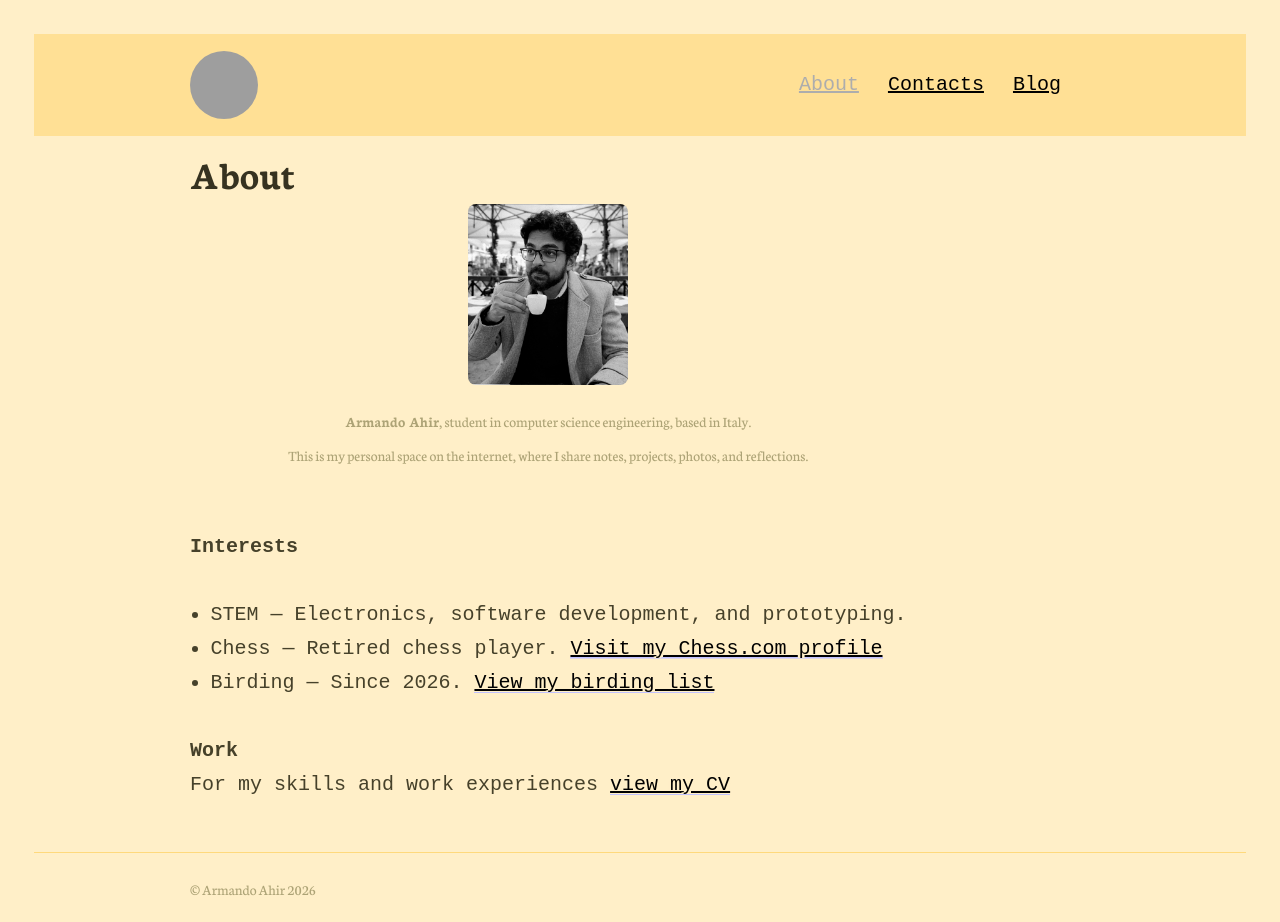
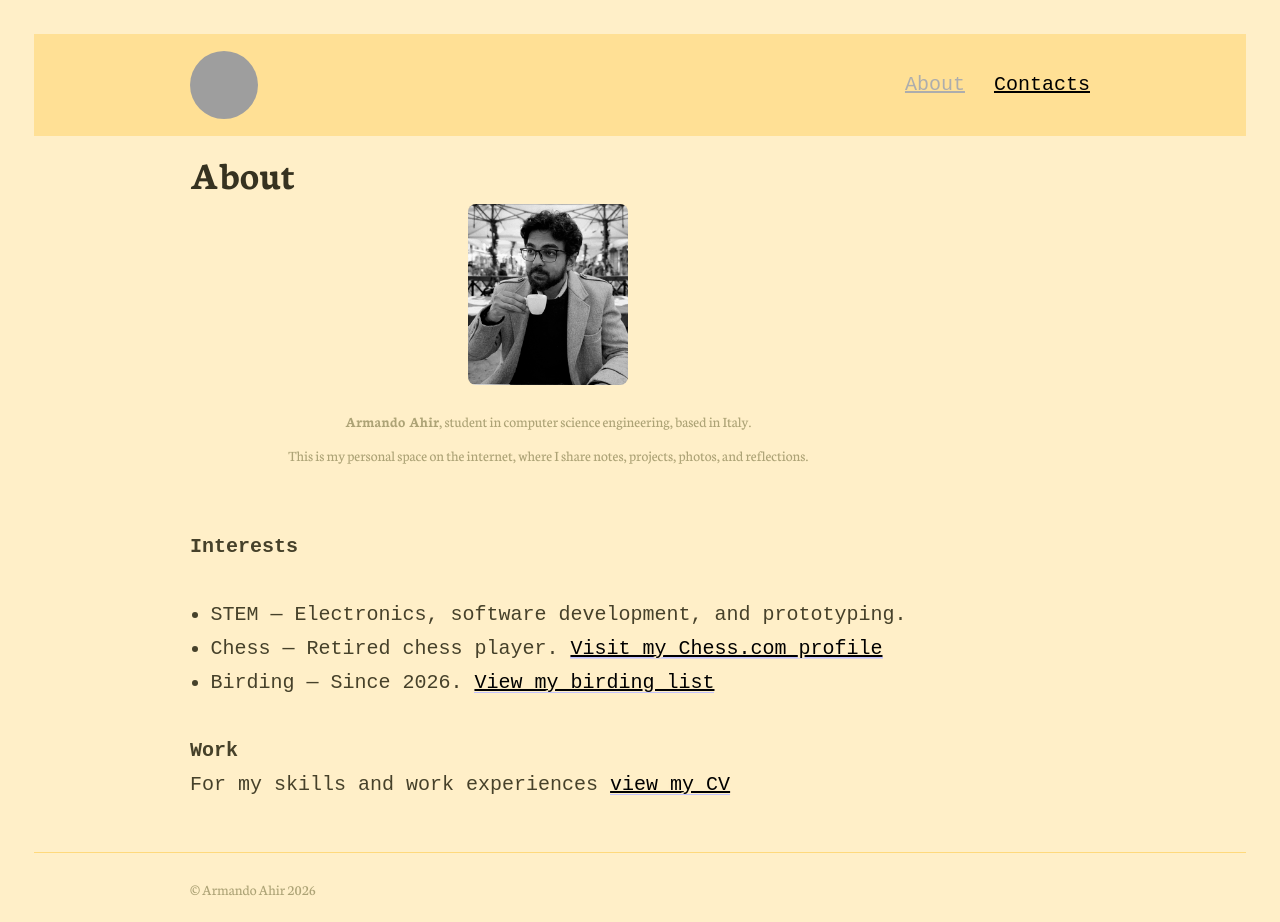
Before and after one commit to armandoahir/armandoahir.github.io, a Jekyll site: the page built from about.md, in a window 1280 px wide. Built offline with Jekyll 4.4.1, drawn with Linux system fonts in a browser that asks for light colours; grey boxes are pictures that could not be loaded.

Commit message:
[14th Apr] nav

```diff
--- a/_includes/site-nav.html
+++ b/_includes/site-nav.html
@@ -1,7 +1,8 @@
 <nav class="nav">
   <ul class="list list--nav">
     {% for item in site.pages %}
-      {% unless item.title == false or item.url contains "/page" or item.url contains "/404.html" or item.url contains "/feed." %}
+      {% if item.title == "About" or item.title == "Contacts" or item.title == "Blog" %}
+        {% unless item.url contains "/page" or item.url contains "/404.html" or item.url contains "/feed." %}
           <li class="item  item--nav{% if item.url == page.url %}  item--current{% endif %}">
             {% if item.collectionpage %}
               {% assign collectiondata = site.collections | where: "label", item.collectionpage | first %}
@@ -11,6 +12,7 @@
             {% endif %}
           </li>
         {% endunless %}
+      {% endif %}
     {% endfor %}
   </ul>
 </nav>
```
Lines whose indentation alone changed are shown as unchanged.
